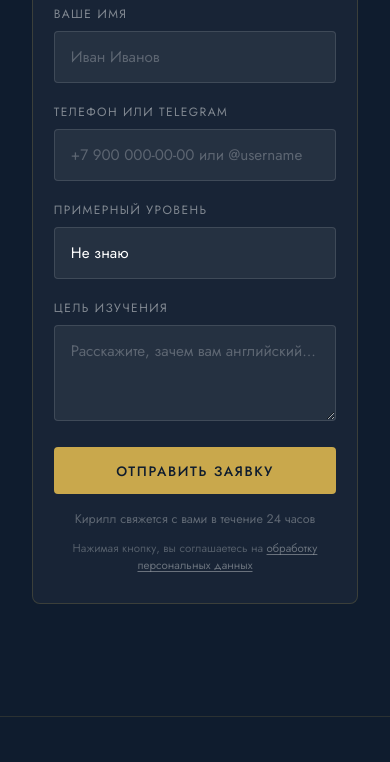
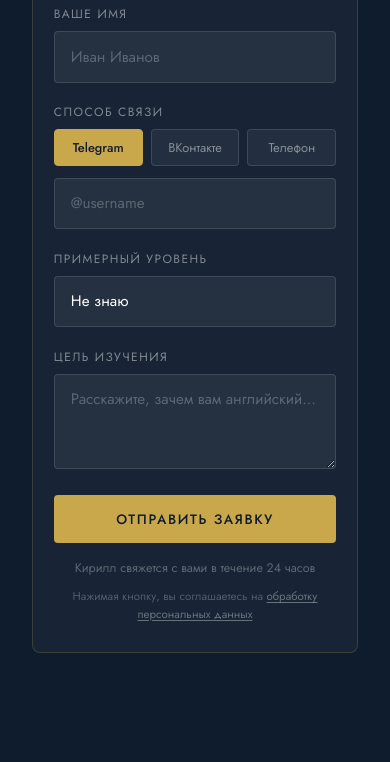
Before and after one commit to Immorbi/kirill-english, a plain HTML site: page index.html in a window 390 px wide. Shown: the part 7790-8552 px from the top of the page. Drawn offline with nearby package versions, Linux system fonts and the light colour scheme.

Commit message:
Add contact method tabs (Telegram/VK/Phone) in form, fix footer price

```diff
--- a/index.html
+++ b/index.html
@@ -242,8 +242,15 @@
           <input type="text" id="trial-name" name="name" required placeholder="Иван Иванов" />
         </div>
         <div class="form-group">
-          <label for="trial-phone">Телефон или Telegram</label>
-          <input type="text" id="trial-phone" name="contact" required placeholder="+7 900 000-00-00 или @username" />
+          <label>Способ связи</label>
+          <div class="contact-tabs">
+            <button type="button" class="contact-tab active" data-target="contact-tg">Telegram</button>
+            <button type="button" class="contact-tab" data-target="contact-vk">ВКонтакте</button>
+            <button type="button" class="contact-tab" data-target="contact-phone">Телефон</button>
+          </div>
+          <input type="text" id="contact-tg" name="contact" required placeholder="@username" />
+          <input type="text" id="contact-vk" name="contact" placeholder="vk.com/username" style="display:none" disabled />
+          <input type="text" id="contact-phone" name="contact" placeholder="+7 900 000-00-00" style="display:none" disabled />
         </div>
         <div class="form-group">
           <label for="trial-level">Примерный уровень</label>
@@ -274,7 +281,7 @@
     <div class="container footer__inner">
       <div class="footer__name">Кирилл Д.</div>
       <p class="footer__sub">к.ф.н., доцент · Преподаватель английского языка</p>
-      <p class="footer__contact">Онлайн по Skype · от 650 ₽/урок</p>
+      <p class="footer__contact">Онлайн по Skype · от 800 ₽/урок</p>
     </div>
   </footer>
 
--- a/script.js
+++ b/script.js
@@ -81,6 +81,25 @@ const observer = new IntersectionObserver(entries => {
 }, { threshold: 0.1 });
 revealEls.forEach(el => observer.observe(el));
 
+// Contact method tabs
+document.querySelectorAll('.contact-tab').forEach(tab => {
+  tab.addEventListener('click', () => {
+    document.querySelectorAll('.contact-tab').forEach(t => t.classList.remove('active'));
+    tab.classList.add('active');
+    const targetId = tab.dataset.target;
+    ['contact-tg', 'contact-vk', 'contact-phone'].forEach(id => {
+      const el = document.getElementById(id);
+      if (el) {
+        const isActive = id === targetId;
+        el.style.display = isActive ? 'block' : 'none';
+        el.disabled = !isActive;
+        if (isActive) el.required = true;
+        else el.required = false;
+      }
+    });
+  });
+});
+
 // Form handling
 function handleForm(e, type) {
   e.preventDefault();
--- a/style.css
+++ b/style.css
@@ -809,6 +809,35 @@ ul { list-style: none; }
 }
 .form-center { text-align: center; margin-top: 0.5rem; }
 
+/* Contact tabs */
+.contact-tabs {
+  display: flex;
+  gap: 0.5rem;
+  margin-bottom: 0.7rem;
+}
+.contact-tab {
+  flex: 1;
+  padding: 0.5rem;
+  background: rgba(255,255,255,0.05);
+  border: 1px solid rgba(255,255,255,0.12);
+  border-radius: var(--radius);
+  color: rgba(255,255,255,0.45);
+  font-family: var(--font-body);
+  font-size: 0.8rem;
+  cursor: pointer;
+  transition: var(--transition);
+}
+.contact-tab.active {
+  background: var(--gold);
+  border-color: var(--gold);
+  color: var(--navy);
+  font-weight: 500;
+}
+.contact-tab:hover:not(.active) {
+  border-color: rgba(255,255,255,0.3);
+  color: rgba(255,255,255,0.7);
+}
+
 .form-consent {
   font-size: 0.72rem;
   color: rgba(255,255,255,0.25);
```
